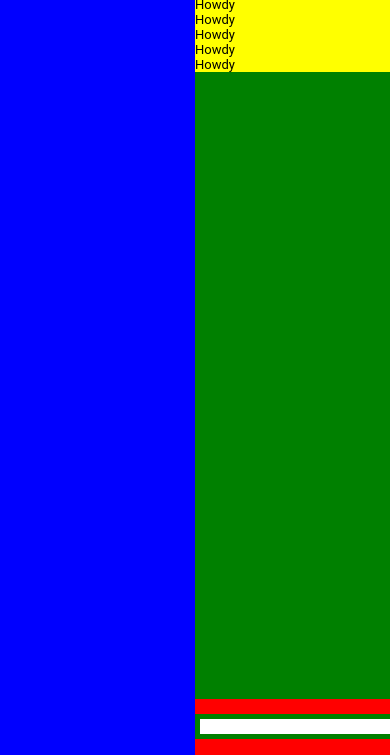
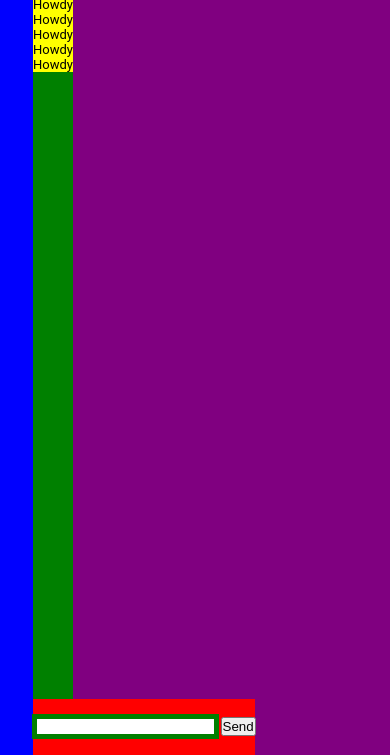
Before and after one commit to Gniox/chat-app, a website: page public/index.html in a window 390 px wide. Shown: the part 89-844 px from the top of the page. Drawn offline with nearby package versions, Linux system fonts and the light colour scheme; no server answers.

Commit message:
made app scale with mobile

```diff
--- a/public/styles.css
+++ b/public/styles.css
@@ -48,8 +48,12 @@
 } */
 
 /* for mobile phones: */
-[class*="col-"] {
-  width: 100%;
+.col-m-25 {
+  width: 25%;
+}
+
+.col-m-75 {
+  width: 75%;
 }
 
 @media only screen and (min-width: 600px) {
```
